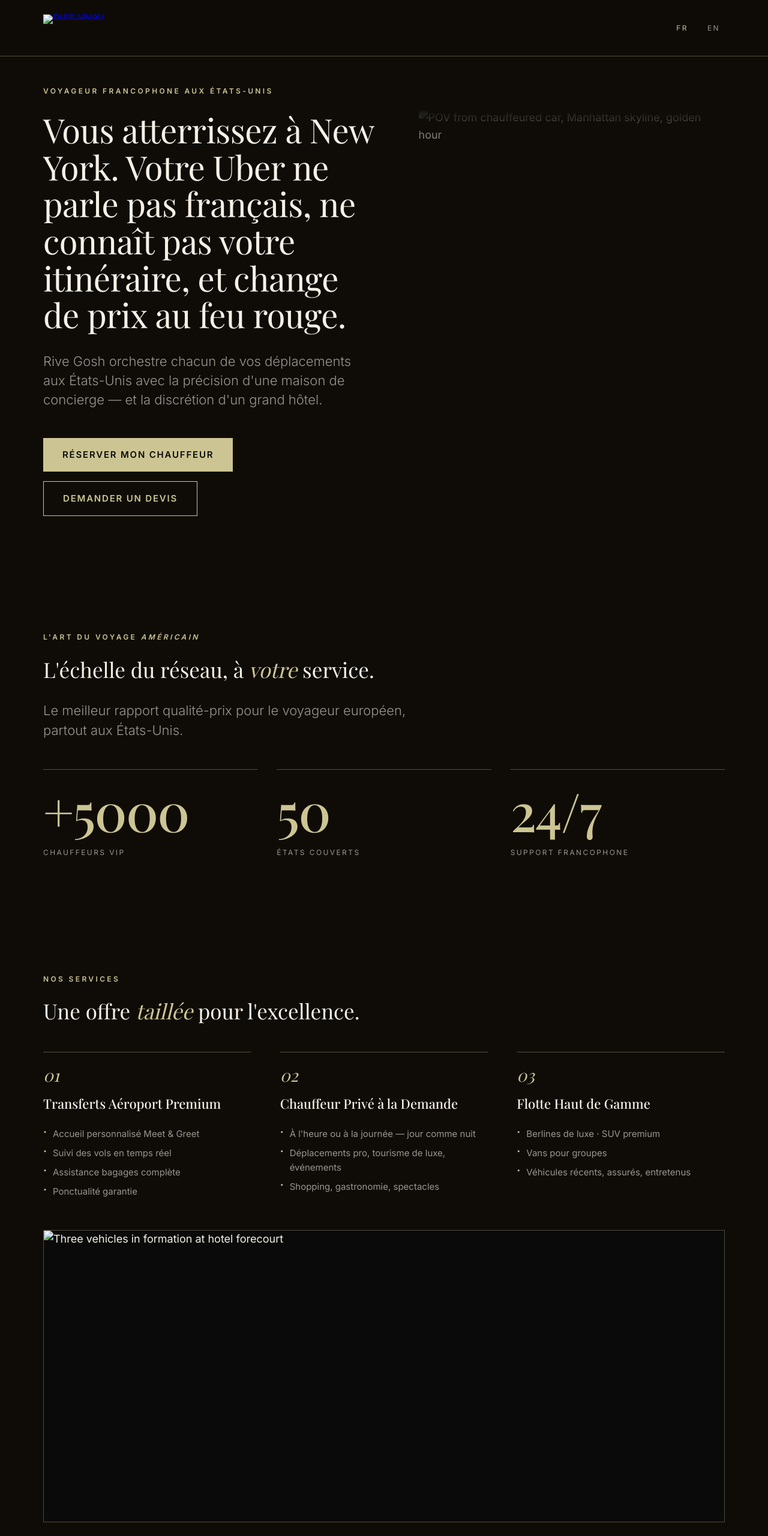
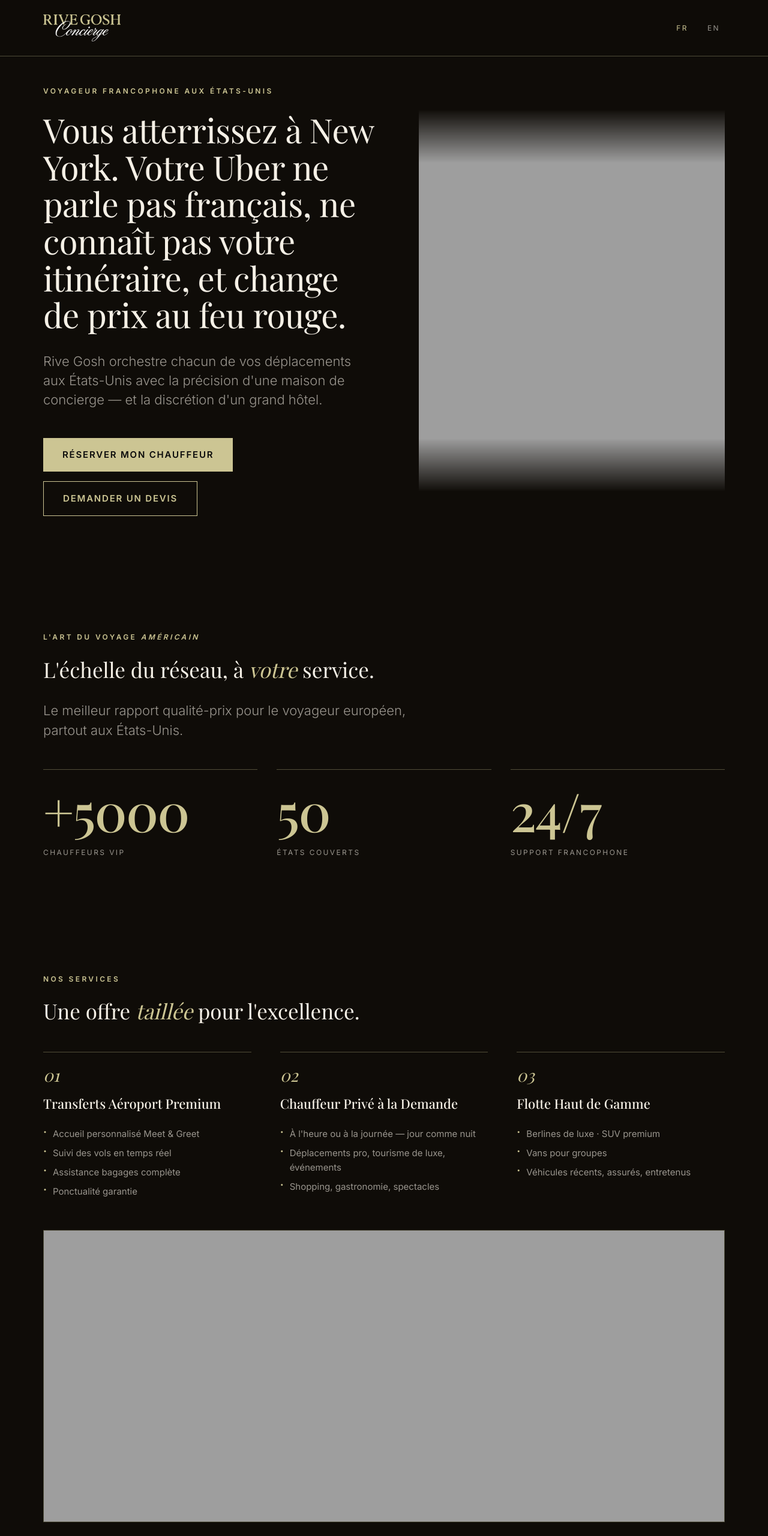
Before and after one commit to rivegosh/marketing-site, a plain HTML site: page clients/index.html in a window 1280 px wide. Shown: the top 2560 px of the page at 60% size. Drawn offline with nearby package versions, Linux system fonts and the light colour scheme; the site is published under a folder, as on GitHub Pages, so addresses that start at the root find nothing; a web font is replaced by a local one.

Commit message:
Fix: relative paths for images + nav (was breaking on rivegosh.github.io/marketing-site/)

```diff
--- a/clients/index.html
+++ b/clients/index.html
@@ -150,7 +150,7 @@
 
 <header class="top">
   <div class="wrap top-row">
-    <a href="/" class="mark"><img src="/images/logo-header-dark.png" alt="Rive Gosh"></a>
+    <a href="../" class="mark"><img src="../images/logo-header-dark.png" alt="Rive Gosh"></a>
     <div class="lang-toggle">
       <button onclick="setLang('fr')" id="btn-fr" class="active">FR</button>
       <button onclick="setLang('en')" id="btn-en">EN</button>
@@ -186,7 +186,7 @@
       </div>
     </div>
     <div class="hero-image">
-      <img src="/images/hero-b.png" alt="POV from chauffeured car, Manhattan skyline, golden hour">
+      <img src="../images/hero-b.png" alt="POV from chauffeured car, Manhattan skyline, golden hour">
     </div>
   </div>
 </section>
@@ -283,7 +283,7 @@
       </div>
     </div>
     <div class="fleet-image">
-      <img src="/images/fleet-a.png" alt="Three vehicles in formation at hotel forecourt">
+      <img src="../images/fleet-a.png" alt="Three vehicles in formation at hotel forecourt">
     </div>
   </div>
 </section>
@@ -370,7 +370,7 @@
     </h2>
     <div class="proof-grid">
       <div class="proof-image">
-        <img src="/images/scene-a.png" alt="Chauffeur opens door at hotel arrival">
+        <img src="../images/scene-a.png" alt="Chauffeur opens door at hotel arrival">
       </div>
       <p class="proof-text">
         <span class="fr">Notre réseau de partenaires inclut les plus grandes maisons hôtelières d'Europe et les entreprises les plus exigeantes des États-Unis. Nous orchestrons chaque déplacement avec la même précision, quel que soit votre profil — voyageur d'affaires, famille en vacances, événement privé.</span>
@@ -412,7 +412,7 @@
 <footer>
   <div class="wrap foot-row">
     <div class="foot-brand">
-      <a href="/" class="mark"><img src="/images/logo-header-dark.png" alt="Rive Gosh"></a>
+      <a href="../" class="mark"><img src="../images/logo-header-dark.png" alt="Rive Gosh"></a>
       <div class="foot-meta">
         Établi · 2026 · Paris<br>
         Concierge &amp; Chauffeur Privé
```
Also changed, not shown: affiliates/index.html (+5 -5 lines), index.html (+2 -2 lines).
